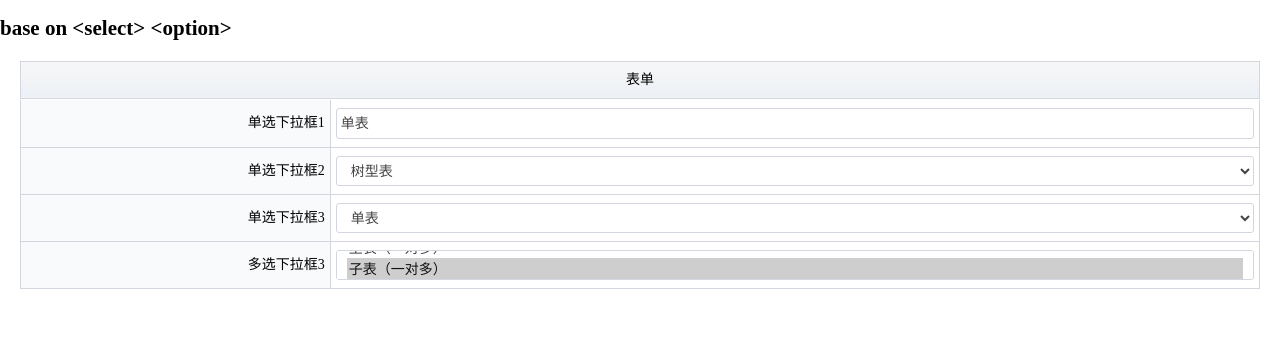
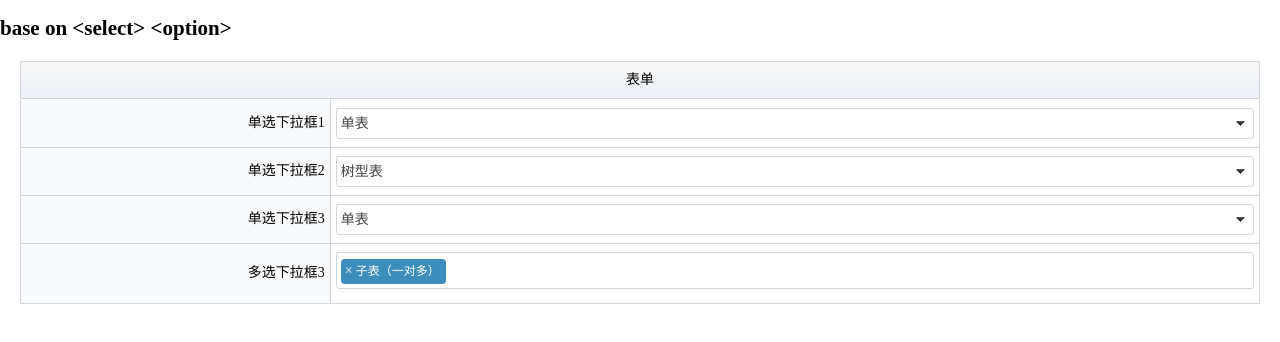
Before and after one commit to wang-weidong/SlwSelect, a plain HTML site: page demo/index.html in a window 1280 px wide. Shown: the part 54-396 px from the top of the page. Drawn offline with Linux system fonts and the light colour scheme.

Commit message:
Update demo/index.html

```diff
--- a/demo/index.html
+++ b/demo/index.html
@@ -5,7 +5,7 @@
 <title>Slwcomplete demo</title>
 <script type="text/javascript" src="jquery-1.7.min.js"></script>
 <script type="text/javascript" src="../slw.js"></script>
-<script type="text/javascript" src="../slw.complete.js"></script>
+<script type="text/javascript" src="../slw.complete.min.js"></script>
 <script type="text/javascript" src="../slw.select.js"></script>
 <link rel="stylesheet" href="../style/select.css" type="text/css" />
 </head>
```
